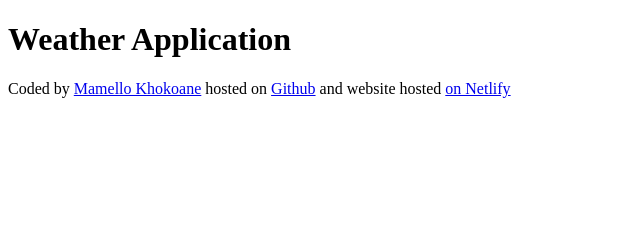
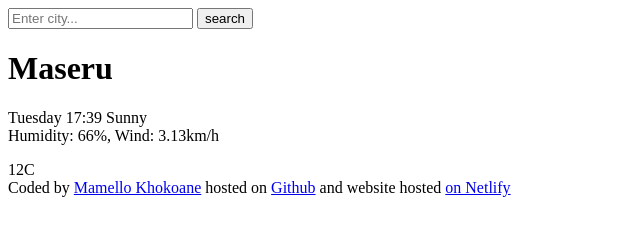
Before and after one commit to Mello0324/my-vanilla-weather-search, a plain HTML site: page index.html in a window 1280 px wide. Shown: the whole page, without its empty margins (0-640 px from the left). Drawn offline with Linux system fonts and the light colour scheme.

Commit message:
Added html to the project

```diff
--- a/index.html
+++ b/index.html
@@ -6,8 +6,25 @@
     <title>Weather App</title>
 </head>
 <body>
-    <h1>Weather Application</h1>
-
+    <header>
+        <form>
+            <input type="search" placeholder="Enter city..." required/>
+            <input type="submit" value="search" />
+        </form>
+    </header>
+    <main>
+        <div>
+        <h1>
+        Maseru
+    </h1>
+    <p>
+        Tuesday 17:39 Sunny
+        <br>
+        Humidity: 66%, Wind: 3.13km/h
+    </p>
+    </div>
+    <div>12C</div>
+    </main>
     <footer>Coded by
         <a href="https://github.com/Mello0324 ">Mamello Khokoane</a> hosted on
         <a href="https://github.com/Mello0324/my-vanilla-weather-search ">Github</a> and website hosted
```
